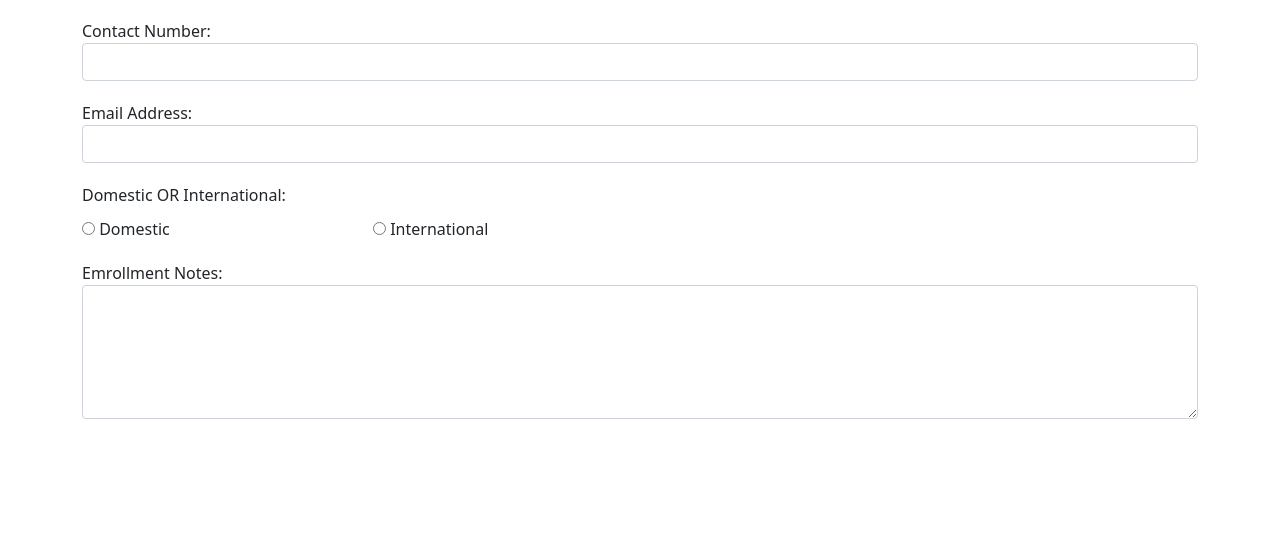
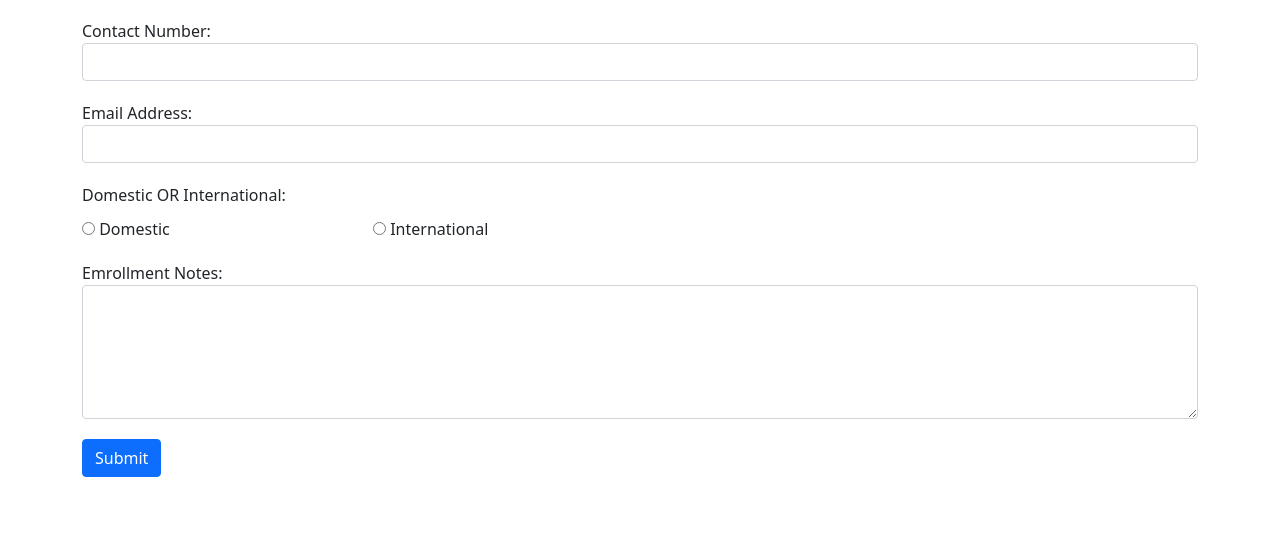
Before and after one commit to trongminh20/FCStudentTracking, a PHP site: page /Views/v_enrollmentBriefSummary_form.php in a window 1280 px wide. Shown: the part 47-586 px from the top of the page. Run offline with PHP 8.4, Linux system fonts and the light colour scheme.

Commit message:
On branch Jessie 	modified:   Views/v_enrollmentBriefSummary_form.php 	modified:   Views/v_home.php 	modified:   Views/v_priorToPracticeEducation_form.php

```diff
--- a/Views/v_enrollmentBriefSummary_form.php
+++ b/Views/v_enrollmentBriefSummary_form.php
@@ -46,6 +46,9 @@
             <label for="emrollmentNotes">Emrollment Notes:</label>
             <textarea class="form-control" id="emrollmentNotes" rows="5"></textarea>
           </div>
+          <div class="form-group" style="padding-top: 20px">
+            <button type="submit" class="btn btn-primary">Submit</button>
+          </div>
         </form>
       </div>
     </div>
--- a/Views/v_home.php
+++ b/Views/v_home.php
@@ -5,7 +5,7 @@ include "v_masterPage_header.php";
 include "v_masterPage_sidebar.php";
 ?>
 
-<div id="mainContent">
+<!-- <div id="mainContent">
     <?php
     echo "<h2>Emp table </h2>";
     $table = $model->select_data('Employees');
@@ -36,3 +36,4 @@ include "v_masterPage_sidebar.php";
 
     ?>
 </div>
+-->
--- a/Views/v_priorToPracticeEducation_form.php
+++ b/Views/v_priorToPracticeEducation_form.php
@@ -93,6 +93,9 @@
                   </div>
                 </div>
             </div>
+            <div class="form-group" style="padding-top: 20px">
+              <button type="submit" class="btn btn-primary">Submit</button>
+            </div>
         </form>
       </div>
     </div>
```
